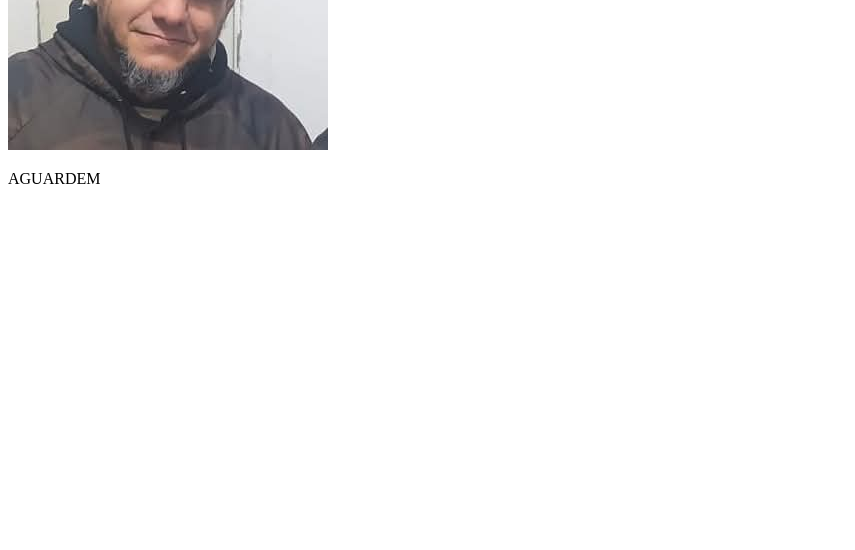
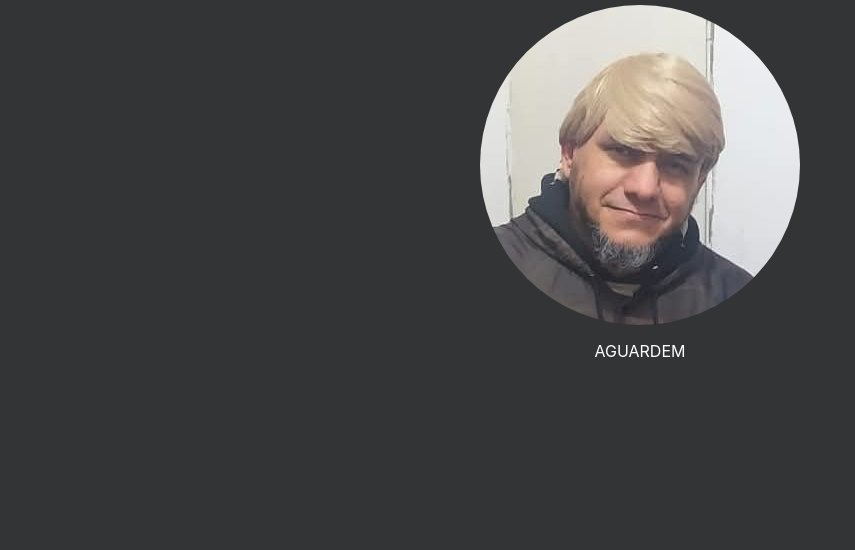
Before and after one commit to wdiasjunior/delexbets-site, a plain HTML site: page index.html in a window 1280 px wide. Shown: the part 250-800 px from the top of the page, without its empty margins (0-855 px from the left). Drawn offline with Linux system fonts and the light colour scheme.

Commit message:
some css

```diff
--- a/index.html
+++ b/index.html
@@ -4,9 +4,42 @@
     <meta charset="utf-8">
     <title>Delex Bets</title>
   </head>
+  <style media="screen">
+    html {
+      width: 100%;
+      height: 100%;
+      font-family: -apple-system, BlinkMacSystemFont, Segoe UI, Roboto, Oxygen, Ubuntu, Cantarell, Fira Sans, Droid Sans, Helvetica Neue, sans-serif;
+      color: #FFFFFF;
+    }
+    body {
+      width: 100%;
+      height: 100%;
+      padding: 0;
+      margin: 0;
+      background-color: #323436;
+    }
+    div {
+      display: flex;
+      flex-direction: column;
+      justify-content: center;
+      align-items: center;
+      width: 100%;
+      height: 100%;
+    }
+    img {
+      border-radius: 100%;
+    }
+    @media screen and (max-width: 320px) {
+      img {
+        width: 90%;
+      }
+    }
+  </style>
   <body>
-    <h1>EM BREVE!</h1>
-    <img src="assets/delex-da-sorte.jpeg" alt="delex-da-sorte">
-    <p>AGUARDEM</p>
+    <div>
+      <h1>EM BREVE!</h1>
+      <img src="assets/delex-da-sorte.jpeg" alt="delex-da-sorte">
+      <p>AGUARDEM</p>
+    </div>
   </body>
 </html>
```
